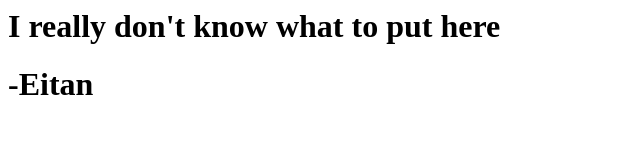
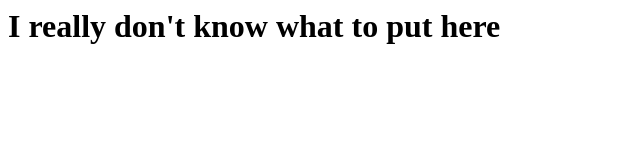
Before and after one commit to astugit/astugit.github.io, a plain HTML site: page index.html in a window 1280 px wide. Shown: the whole page, without its empty margins (0-640 px from the left). Drawn offline with Linux system fonts and the light colour scheme.

Commit message:
Remove redundant header from index.html

```diff
--- a/index.html
+++ b/index.html
@@ -1,2 +1 @@
 <h1>I really don't know what to put here</h1>
-<h1>-Eitan</h1>
```
